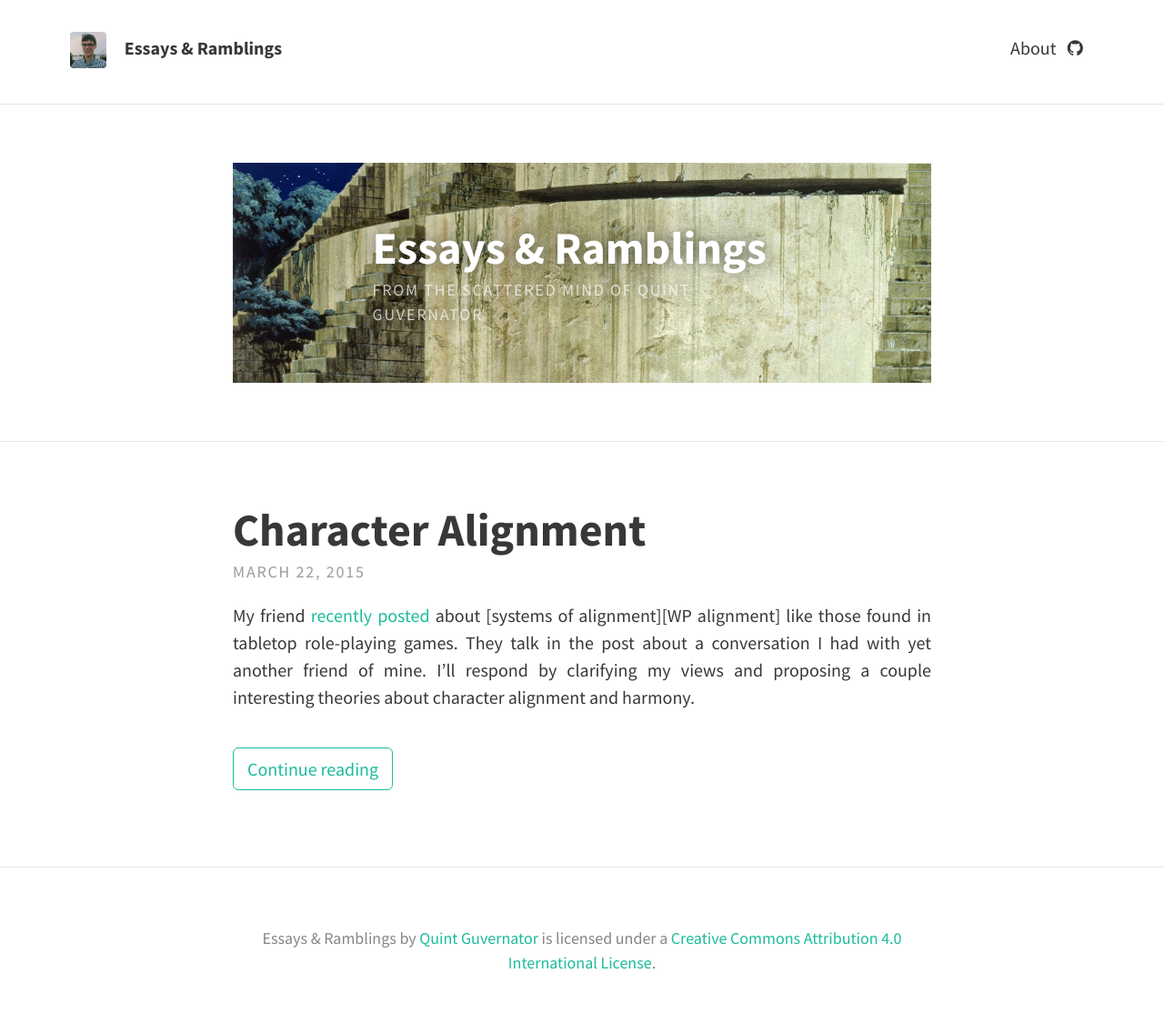
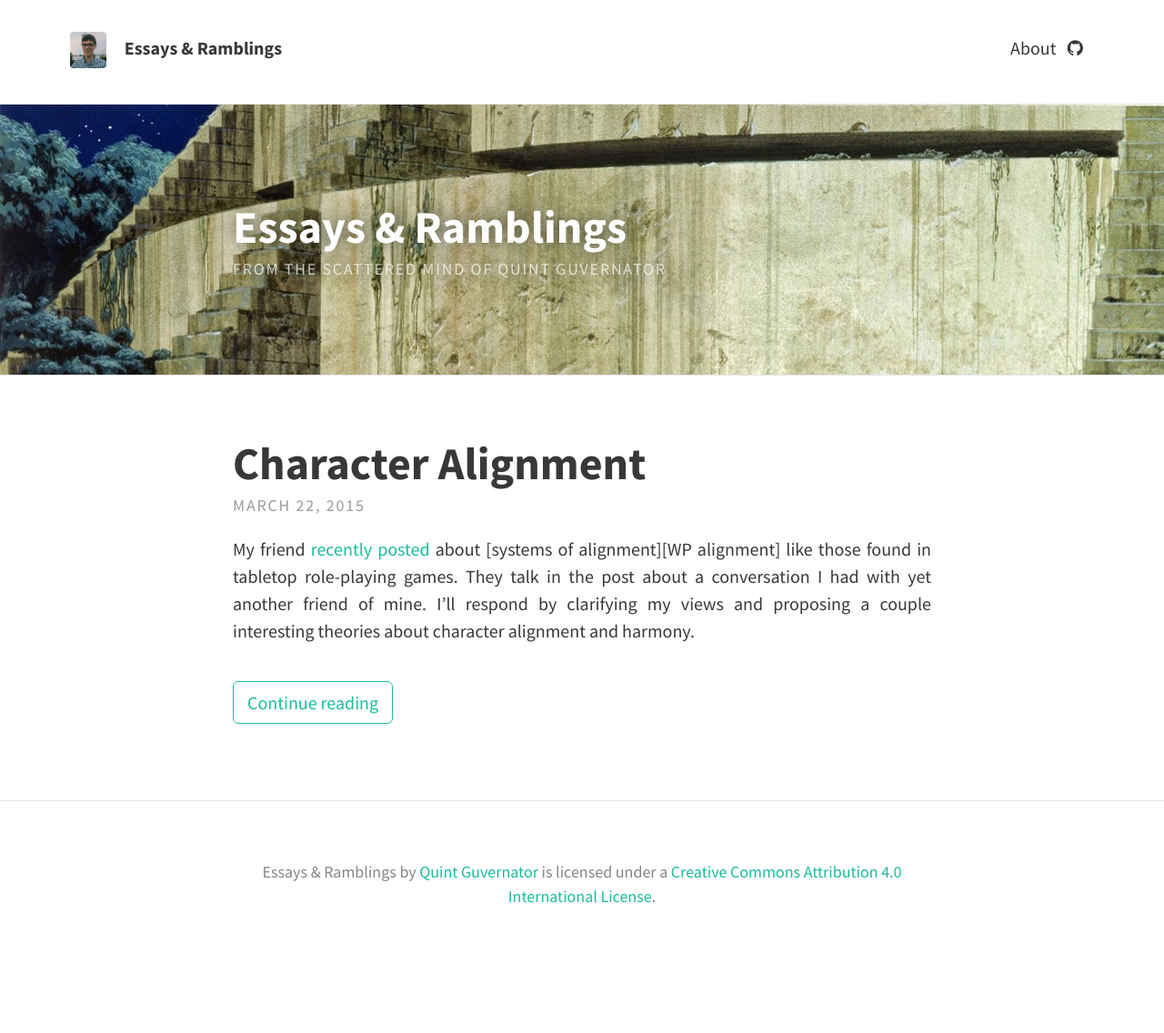
Before and after one commit to qguv/essays, a Jekyll site: the page built from index.html, in a window 1280 px wide. Shown: the whole page at 91% size. Built offline with Jekyll 4.4.1, drawn with Linux system fonts in a browser that asks for light colours; nearby versions of some CDN libraries; the list of posts is cut into pages by our own code; after the commit the page ends 1063 px from its top, so only the background shows below that.

Commit message:
make homepage visual background like posts'

```diff
--- a/_sass/layouts/_posts.scss
+++ b/_sass/layouts/_posts.scss
@@ -1,7 +1,6 @@
 article,
 .comments,
 div.feature-image {
-  @extend %padding-regular;
   border-bottom: 1px solid $border-color;
   width: 100%;
   float: left;
```
